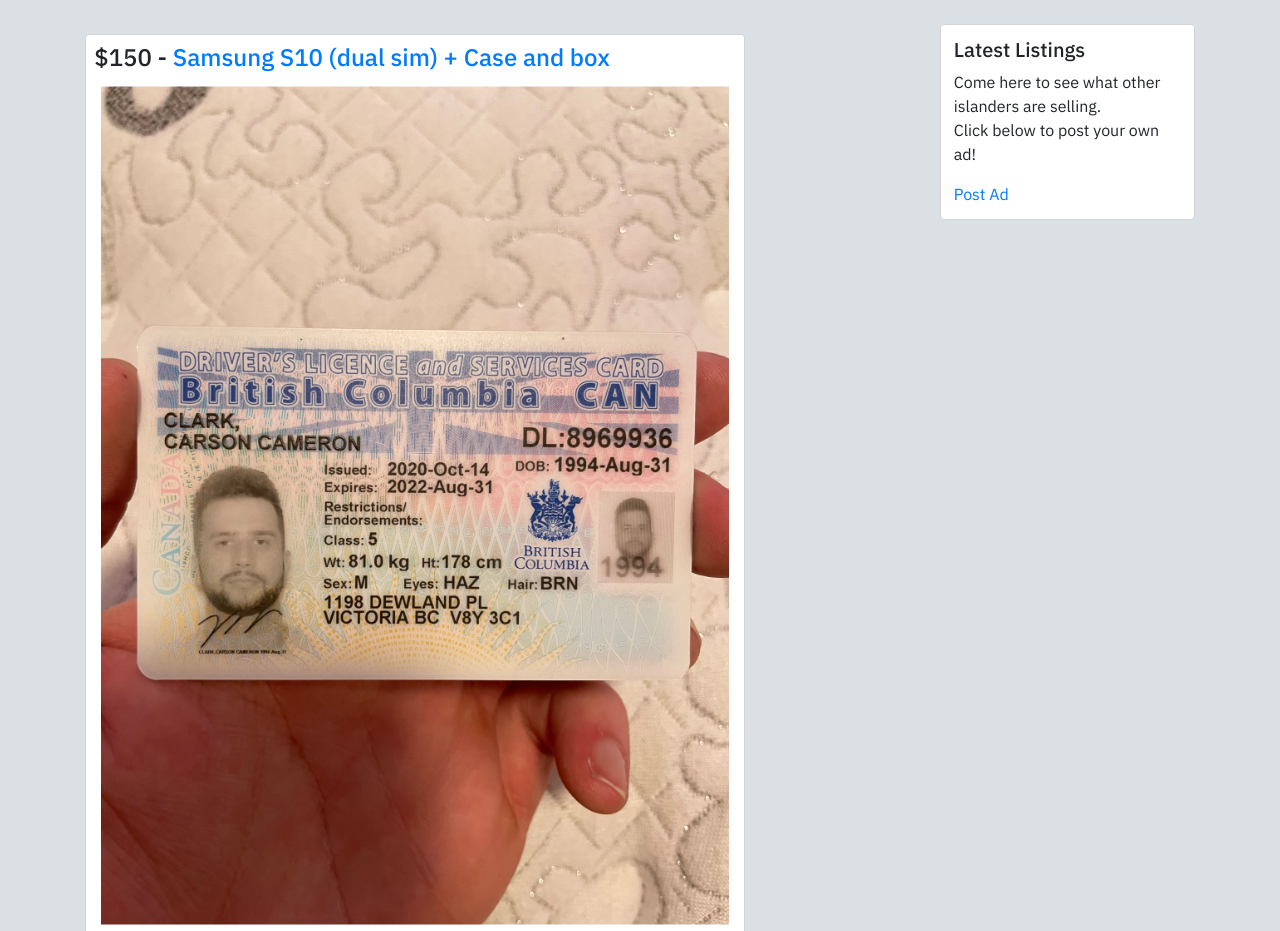
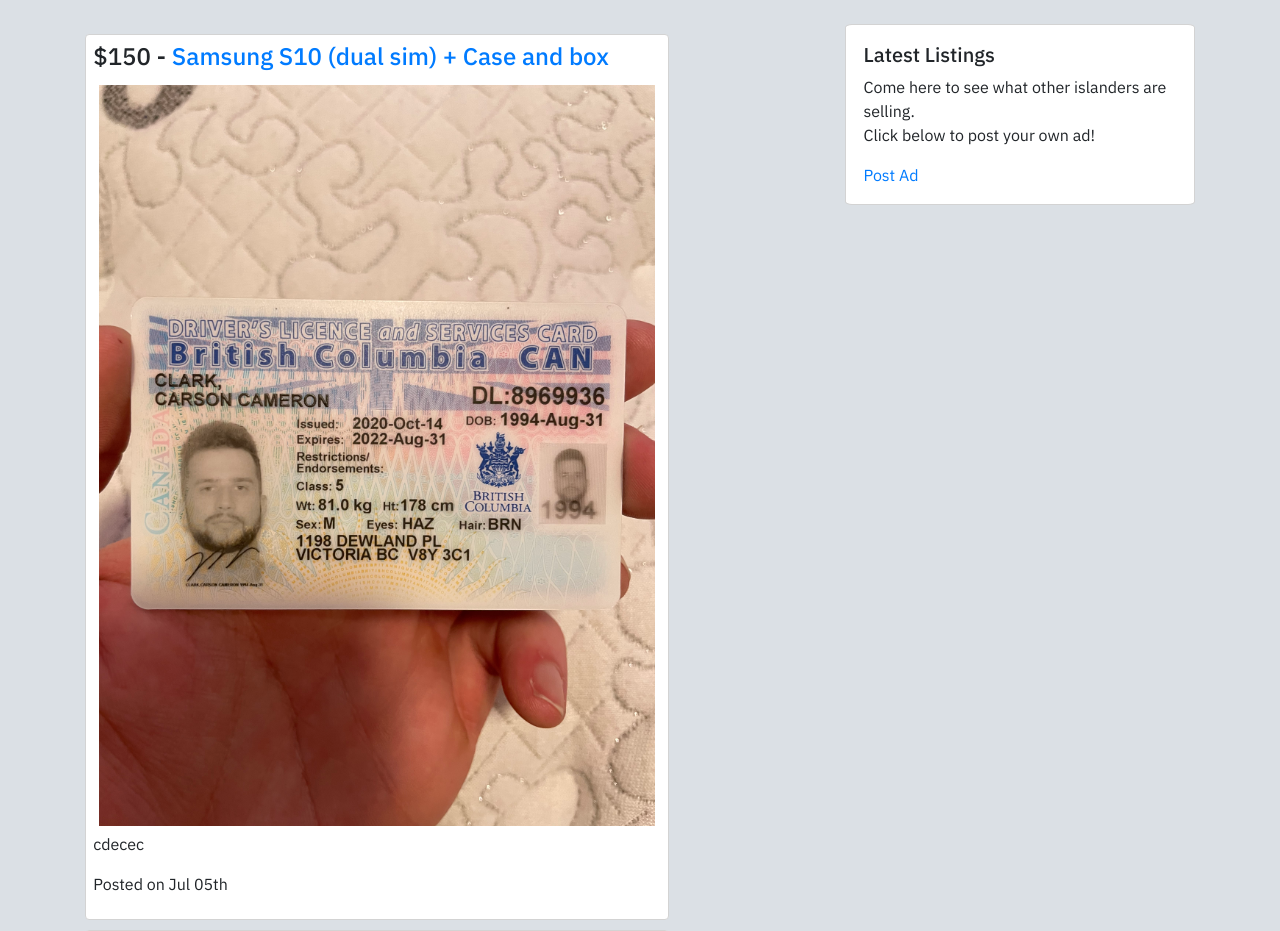
Before and after one commit to ClarkTheCoder/zaneroo-listing-site, a Django app: page /classifieds/latest-ads/ in a window 1280 px wide. Shown: the part 75-1006 px from the top of the page. Run offline with Django 3.2, Linux system fonts and the light colour scheme; data comes from the database, SQL or seed files in the repository; both versions use the stored data as it was after the commit; some libraries are stand-ins or nearby versions.

Commit message:
changed column layout to be more responsive

```diff
--- a/classifieds/templates/classifieds/latest-ads.html
+++ b/classifieds/templates/classifieds/latest-ads.html
@@ -10,7 +10,6 @@
 
 <div class="container"><br>
 
-
   <section id="latest-ads">
     {% if messages %}
     {% for message in messages %}
@@ -18,7 +17,7 @@
     {% endfor %}
     {% endif %}
     <div class="row">
-      <div class="col-9 ads">
+      <div class="col-md-8 ads">
         {% for post in posts %}
         <div class="ad-box">
           <div class="ad-title">
@@ -39,12 +38,13 @@
           <div class="ad-pub_date">
             <p>Posted on {{ post.pub_date_pretty }}th</p>
           </div>
+
         </div>
         {% endfor %}
       </div>
 
 
-      <div class="col-3">
+      <div class="col-md-4">
         <aside class="sidebar">
           <div class="sidebar-title">
             <!-- icon here-->
```
Also changed, not shown: db.sqlite3.
